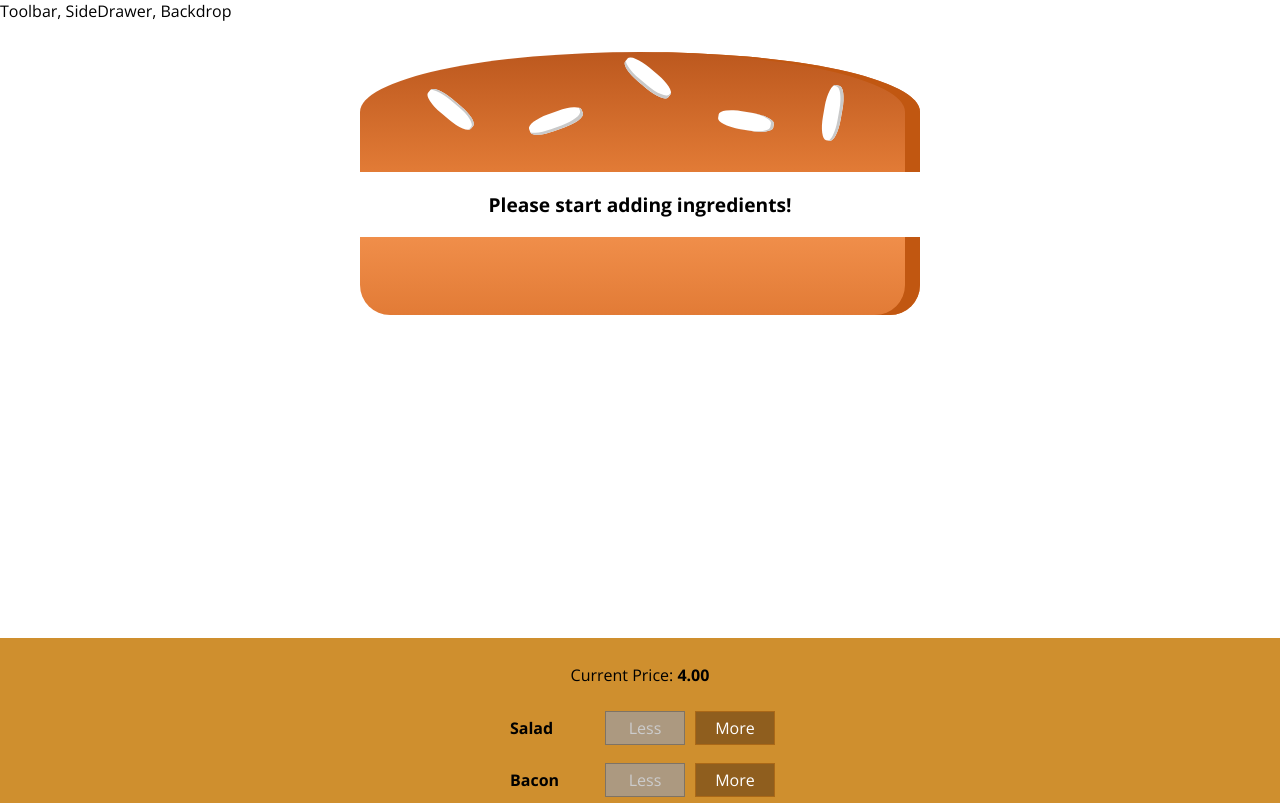
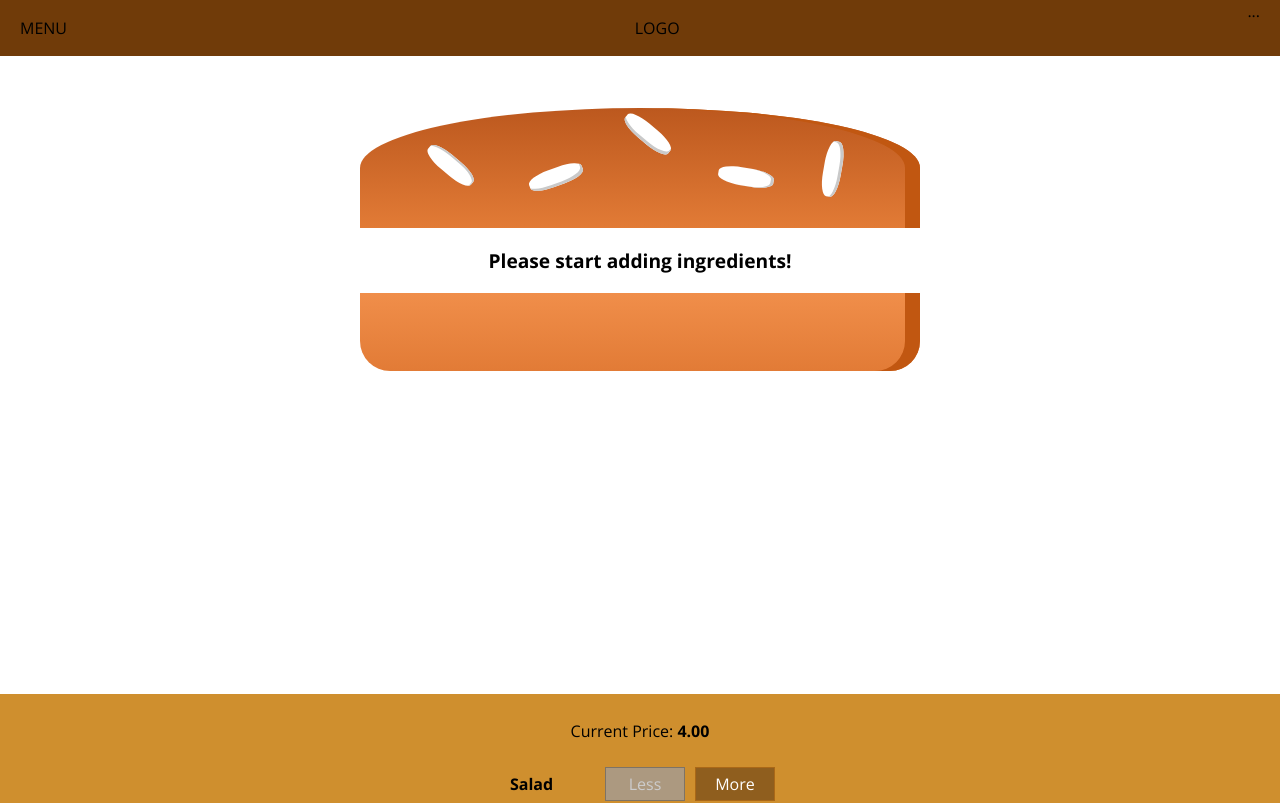
Before and after one commit to tharmaman/burgerBuilder, a React app: page / in a window 1280 px wide. Shown: the top 803 px of the page. Built offline with nearby package versions, Linux system fonts and the light colour scheme.

Commit message:
Added toolbar

```diff
--- a/src/Components/Layout/Layout.css
+++ b/src/Components/Layout/Layout.css
@@ -1,3 +1,3 @@
 .Content {
-    margin-top: 16px;
+    margin-top: 72px;
 }
--- a/src/Components/Layout/Layout.js
+++ b/src/Components/Layout/Layout.js
@@ -1,9 +1,11 @@
 import React from 'react';
 import Aux from '../../hocs/Aux';
 import classes from './Layout.css';
+import Toolbar from '../Navigation/Toolbar/Toolbar';
 
 const layout = ({ children }) => (
     <Aux>
+        <Toolbar />
         <div>Toolbar, SideDrawer, Backdrop</div>
         <main className={classes.Content}>
             {children}
--- /dev/null
+++ b/src/Components/Navigation/Toolbar/Toolbar.css
@@ -0,0 +1,20 @@
+.Toolbar {
+    height: 56px;
+    width: 100%;
+    position: fixed;
+    top: 0;
+    left: 0;
+    background-color: #703B09;
+    display: flex;
+    justify-content: space-between;
+    align-items: center;
+    padding: 0 20px;
+    box-sizing: border-box;
+    /* backdrop should go above so this is below 100 */
+    z-index: 90;
+}
+
+.Toolbar nav {
+    height: 100%;
+
+}
--- /dev/null
+++ b/src/Components/Navigation/Toolbar/Toolbar.js
@@ -0,0 +1,15 @@
+import React from 'react';
+
+import classes from './Toolbar.css';
+
+const toolbar = props => (
+    <header className={classes.Toolbar}>
+        <div>MENU</div>
+        <div>LOGO</div>
+        <nav>
+            ...
+        </nav>
+    </header>
+);
+
+export default toolbar;
```
